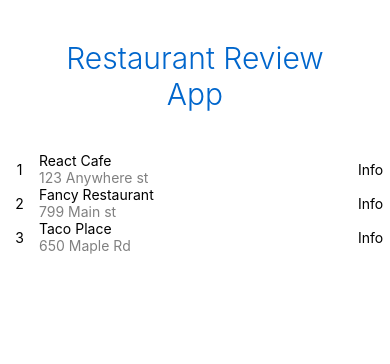
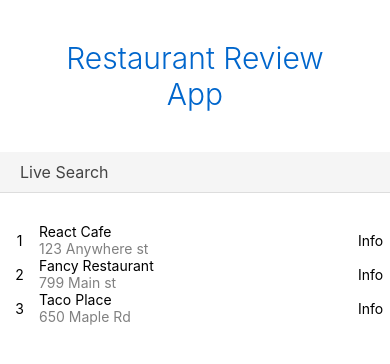
Before and after one commit to gemme/RestaurantReview, a React Native app: screen / in a window 390 px wide. Shown: the top 364 px of the page. Built offline with nearby package versions, Linux system fonts and the light colour scheme.

Commit message:
add text input

```diff
--- a/App.js
+++ b/App.js
@@ -10,11 +10,12 @@
 import {
   View,
   Text,
-  StyleSheet
+  StyleSheet,
+  TextInput
 } from 'react-native';
 import { HeaderStyle } from './HeaderStyle';
 
-const places = [
+const restaurants = [
   {
     name: 'React Cafe',
     address: '123 Anywhere st'
@@ -29,14 +30,33 @@
 
 type Props = {};
 export default class App extends Component<Props> {
+
+  state= {
+    search: ''
+  }
+
   render() {
     return (
       <View>
         <Text
         style={HeaderStyle.header}
         >Restaurant Review App</Text>
+        <TextInput
+          style={styles.input}
+          placeholder='Live Search'
+          onChangeText={
+            text => {
+              this.setState({ search: text })
+          }}
+          value={this.state.search}
+        />
         {
-          places.map((place, i) => {
+          restaurants
+          .filter(place => {
+            return !this.state.search ||
+              place.name.toLowerCase().indexOf(this.state.search.toLowerCase()) > -1
+          })
+          .map((place, i) => {
             return (
             <View key={place.name}
               style={{
@@ -75,5 +95,15 @@
     flex: 1,
     alignItems: 'center',
     justifyContent: 'center'
+  },
+  input:{
+    marginBottom: 30,
+    padding: 10,
+    paddingHorizontal: 20,
+    fontSize: 16,
+    color: '#444',
+    borderBottomWidth: 1,
+    borderColor: '#ddd',
+    backgroundColor: '#F5F5F5'
   }
 })
```
